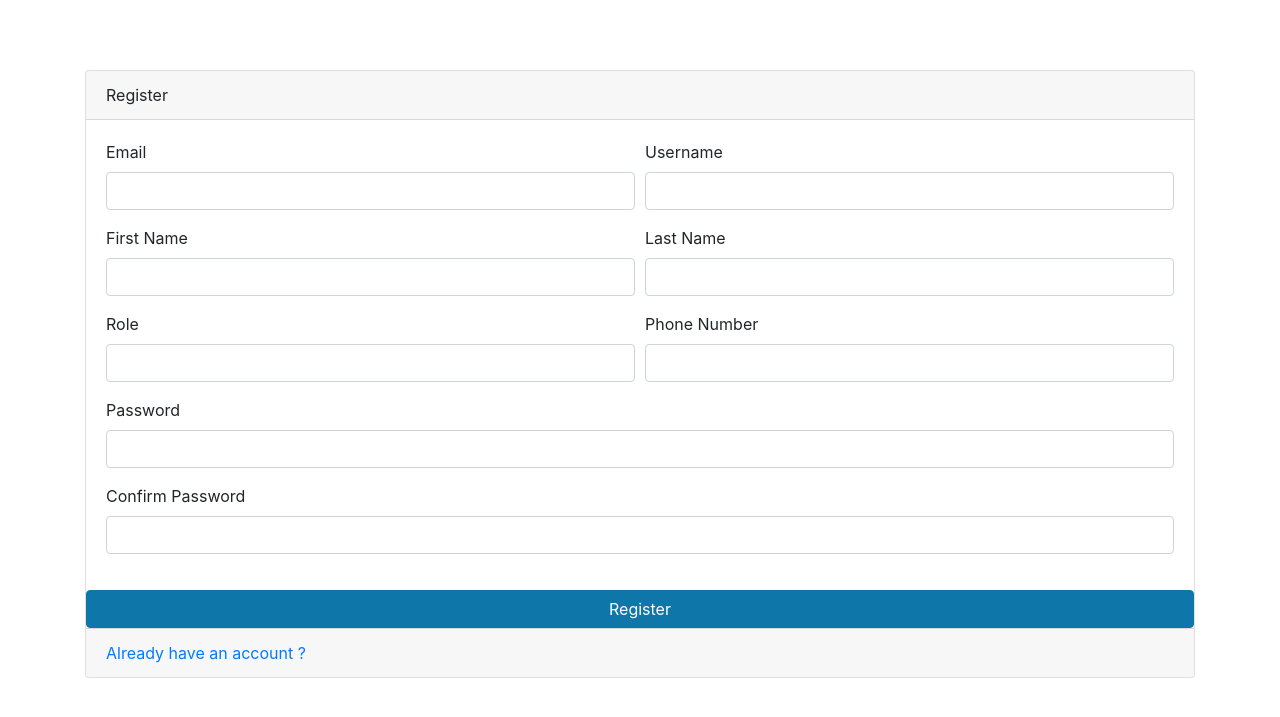
After one commit to elastra-fr/FastAPI-Project4-FullStack, a FastAPI app: template TodoApp/templates/register.html in a window 1280 px wide. The commit adds this page. Shown: the top 717 px of the page. Run offline with FastAPI, Linux system fonts and the light colour scheme; the template is opened without the code that fills it, so the values that code supplies are empty; some libraries are stand-ins or nearby versions.

Commit message:
add login, register and todo page

```diff
--- a/TodoApp/models.py
+++ b/TodoApp/models.py
@@ -15,6 +15,7 @@ class Users(Base):
     role = Column(String, index=True)
 
 
+
 # Create a class for the Todo model
 class Todo(Base):
     __tablename__ = "todos"
--- a/TodoApp/routers/auth.py
+++ b/TodoApp/routers/auth.py
@@ -75,6 +75,10 @@ templates= Jinja2Templates(directory="TodoApp/templates")
 @router.get("/login-page")
 def render_login_page(request: Request):
     return templates.TemplateResponse("login.html", {"request": request})
+
+@router.get("/register-page")
+def render_register_page(request: Request):
+    return templates.TemplateResponse("register.html", {"request": request})
 
 
 #### Endpoints ####
--- /dev/null
+++ b/TodoApp/templates/layout.html
@@ -0,0 +1,25 @@
+<!DOCTYPE html>
+<html lang="en">
+<head>
+    <link rel="stylesheet" type="text/css" href="{{url_for('static', path='/css/base.css')}}">
+    <link rel="stylesheet" type="text/css" href="{{url_for('static', path='/css/bootstrap.css')}}">
+    <meta charset="UTF-8">
+    <meta name="viewport" content="width=device-width, initial-scale=1.0">
+    <title>Login</title>
+</head>
+
+<body>
+
+{% block content %}
+
+{% endblock %}
+<script src="{{url_for('static', path='/js/jquery-slim.js')}}"></script>
+<script src="{{url_for('static', path='/js/popper.js')}}"></script>
+<script src="{{url_for('static', path='/js/bootstrap.js')}}"></script>
+<script src="{{url_for('static', path='/js/base.js')}}" defer></script>
+
+
+
+
+</body>
+</html>
--- /dev/null
+++ b/TodoApp/templates/register.html
@@ -0,0 +1,112 @@
+{%include "layout.html"%}
+
+    <div class="container">
+
+        <div class="card">
+
+            <div class="card-header">
+                Register
+            </div>
+
+            <div class="card-body">
+
+                <form id="registerForm">
+
+                    <div class="form-row">
+
+                        <div class="form-group col-md-6">
+
+                            <label>Email</label>
+                            <input type="text" class="form-control" name="email" required>
+
+                        </div>
+
+                        <div class="form-group col-md-6">
+
+                            <label>Username</label>
+                            <input type="text" name="username" class="form-control" required>
+
+                        </div>
+
+
+
+
+
+                    </div>
+
+                    <div class="form-row">
+
+                        <div class="form-group col-md-6">
+
+                            <label>First Name</label>
+                            <input type="text" name="firstname" required class="form-control">
+
+                        </div>
+
+                        <div class="form-group col-md-6">
+
+                            <label>Last Name</label>
+                            <input type="text" name="lastname" required class="form-control">
+
+                        </div>
+
+                    </div>
+
+                    <div class="form-row">
+
+                        <div class="form-group col-md-6">
+
+                            <label>Role</label>
+                            <input type="text" name="role" required class="form-control">
+
+
+
+                        </div>
+
+
+
+                        <div class="form-group col-md-6">
+
+                            <label>Phone Number</label>
+                            <input type="text" name="phone_number" class="form-control">
+
+
+
+                        </div>
+
+
+                    </div>
+
+                    <div class="form-group">
+
+                        <label>Password</label>
+                        <input type="password" name="password" required class="form-control">
+                    </div>
+
+                    <div class="form-group">
+
+                        <label>Confirm Password</label>
+                        <input type="password" name="password2" required class="form-control">
+
+                    </div>
+
+
+
+
+
+            </div>
+
+            <button type="submit" class="btn btn-primary">Register</button>
+
+            </form>
+
+            <div class="card-footer text-muted">
+
+                <a href="/auth/login-page">Already have an account ?</a>
+
+                </div>
+
+
+        </div>
+
+    </div>
```
Also changed, not shown: TodoApp/routers/todos.py (+37 -1 lines), TodoApp/templates/login.html (+3 -20 lines), TodoApp/templates/todo.html (added, +98 -0 lines).
